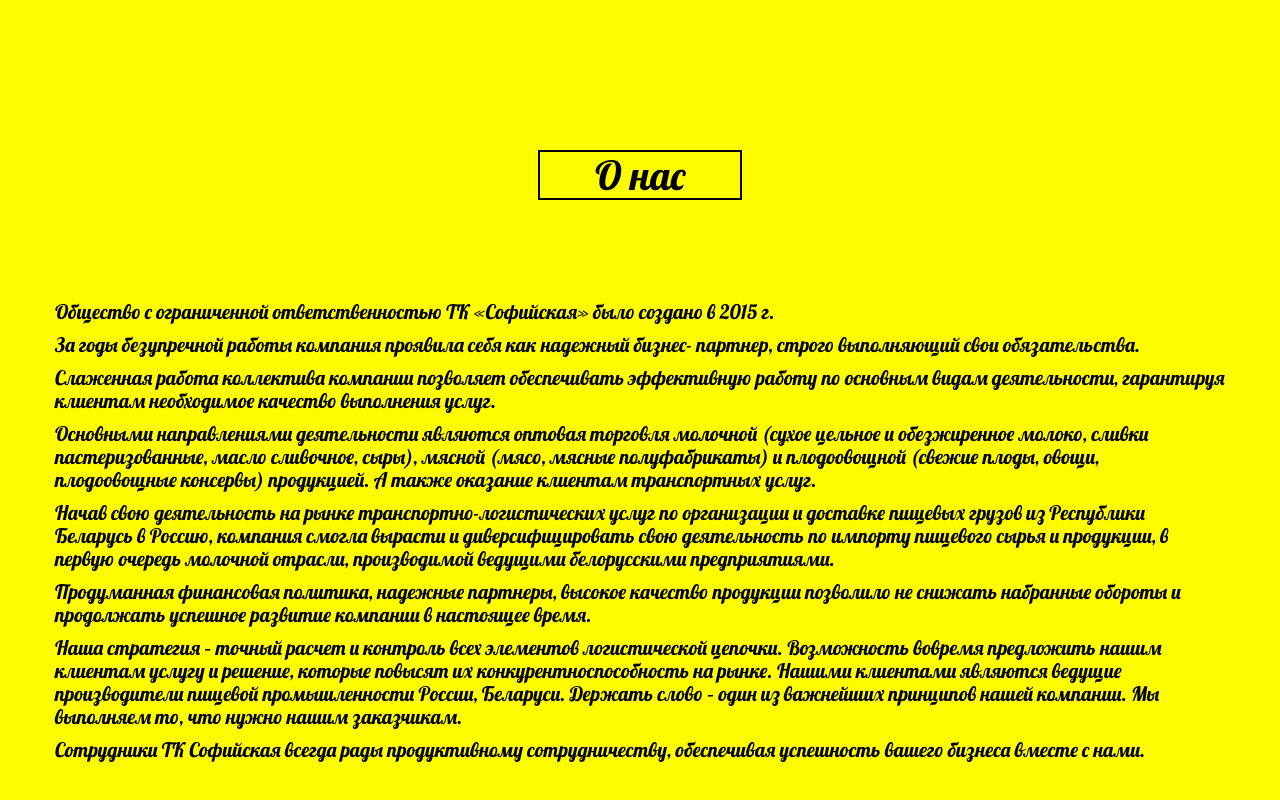
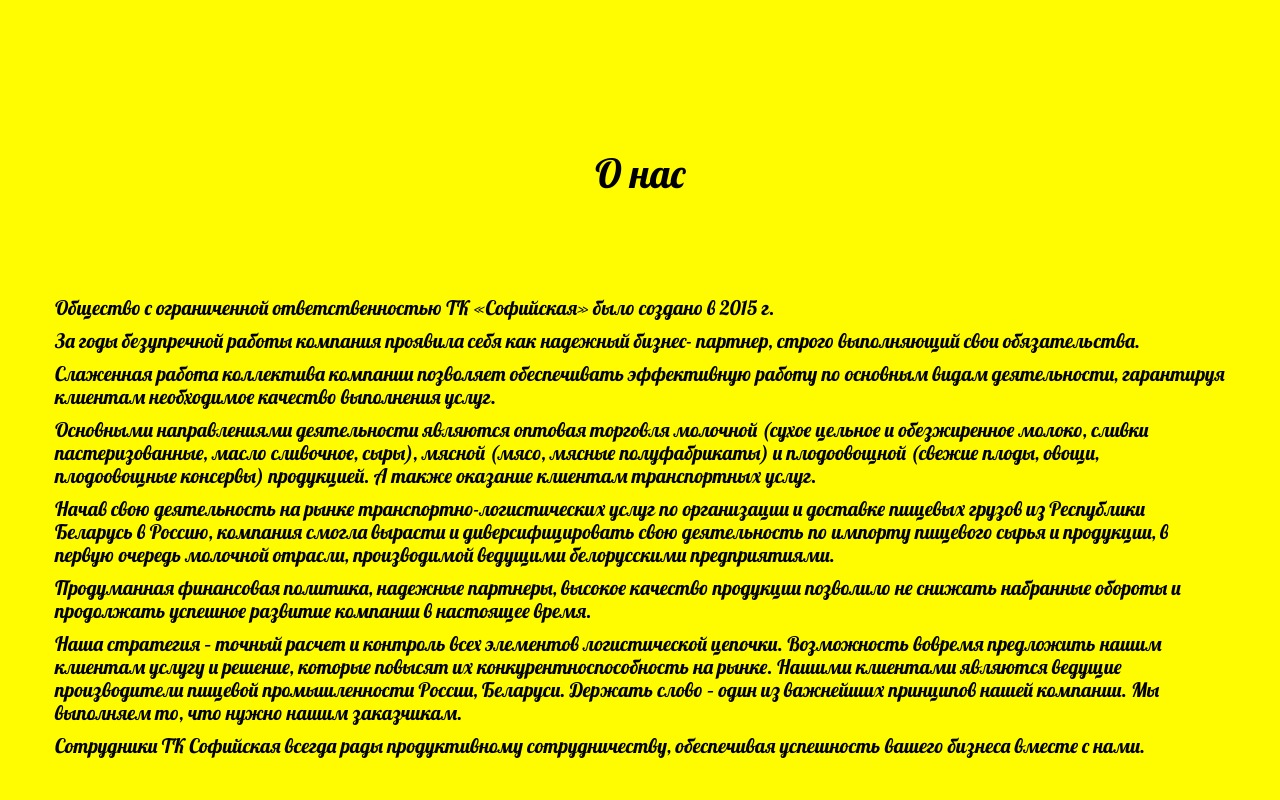
Before and after one commit to IDARABAZOV/WorkShop, a website: page index.html in a window 1280 px wide. Shown: the part 1070-1870 px from the top of the page. Drawn offline with nearby package versions, Linux system fonts and the light colour scheme; files that its build step writes are made by us from their sources.

Commit message:
Add files via upload

```diff
--- a/sass/blocks/about-us.scss
+++ b/sass/blocks/about-us.scss
@@ -4,7 +4,6 @@
     width: 200px;
     margin: 0 auto;
     text-align: center;
-    border: 2px solid $black;
     font-family: Lobster, sans-serif;
     font-size: 40px;
   }
```
